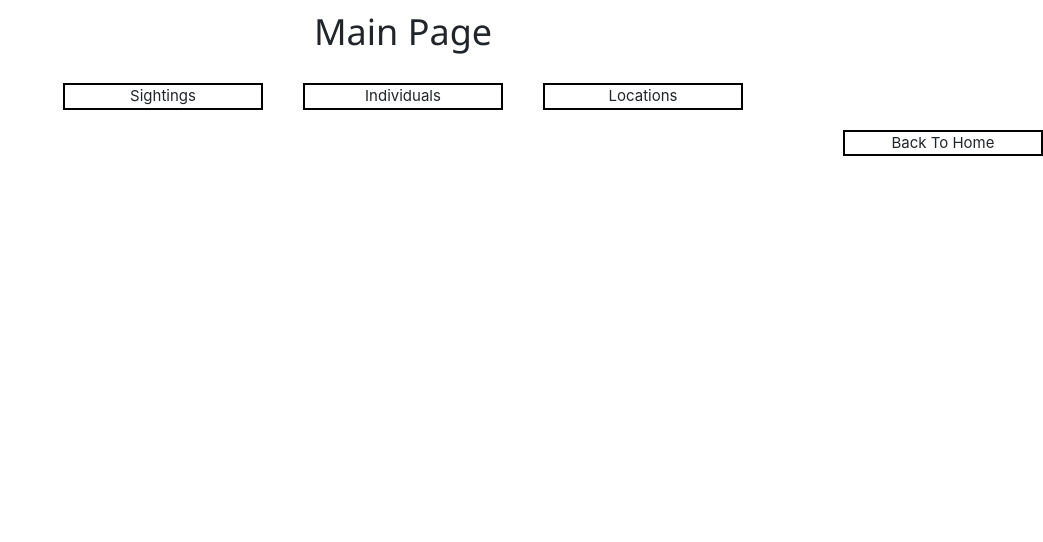
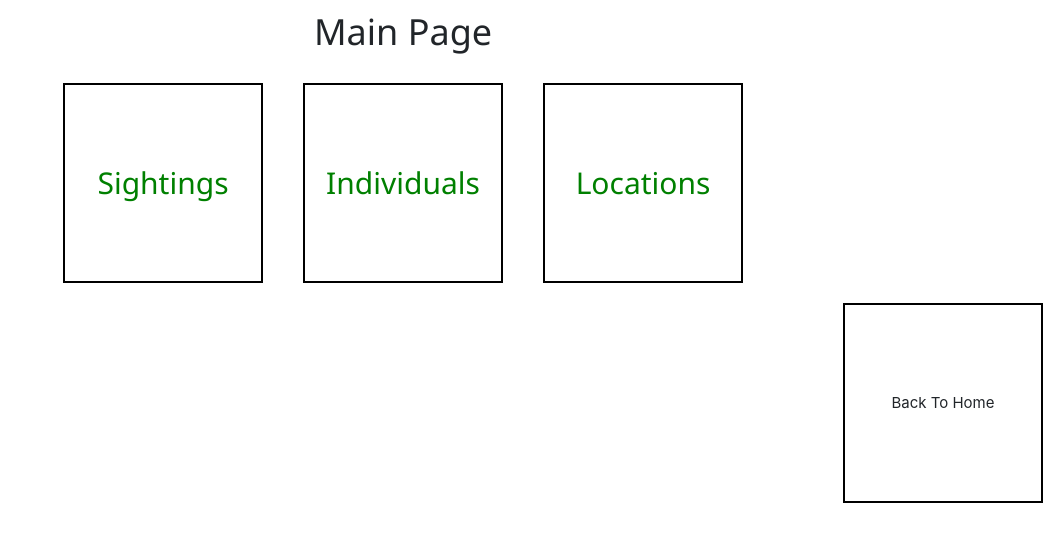
Before and after one commit to m3ia/animal-sightings, a React (Create React App) app in the folder client/: page / in a window 1280 px wide. Shown: the top 542 px of the page, without its empty margins (237-1280 px from the left). Built offline with nearby package versions, Linux system fonts and the light colour scheme.

Commit message:
Update CSS

```diff
--- a/client/src/App.css
+++ b/client/src/App.css
@@ -4,15 +4,22 @@
 /* NAVIGATION ------------------------------------------- */
 
 /* Main Menu Buttons */
+h2 {
+  color: green;
+}
 .main-menu-btns {
   display: flex;
   flex-direction: row;
   justify-content: center;
 }
 .menu-btns {
+  display: flex;
+  flex-direction: column;
+  justify-content: center;
   border: 2px solid black;
   width: 200px;
   margin: 20px;
+  height: 200px;
 }
 .footer {
   display: flex;
@@ -21,8 +28,12 @@
 }
 /* Return to home button in footer */
 .menu-button {
+  display: flex;
+  flex-direction: column;
+  justify-content: center;
   border: 2px solid black;
   width: 200px;
+  height: 200px;
 }
 /* MODALS */
 .launch-modal-btn {
@@ -46,7 +57,7 @@
   /* max-width: 500px; */
 }
 .cards {
-  border: 2px solid #e74c3c;
+  border: 2px solid green;
   text-align: left;
   padding: 8px;
   margin: 8px;
--- a/client/src/components/navigation/MainPage.jsx
+++ b/client/src/components/navigation/MainPage.jsx
@@ -7,17 +7,17 @@ const MainPage = ({setCurrentView}) => {
         <div
           className="sightings-menu-btn menu-btns"
           onClick={() => setCurrentView("sightings")}>
-          Sightings
+          <h2>Sightings</h2>
         </div>
         <div
           className="individuals-menu-btn menu-btns"
           onClick={() => setCurrentView("individuals")}>
-          Individuals
+          <h2>Individuals</h2>
         </div>
         <div
           className="locations-menu-btn menu-btns"
           onClick={() => setCurrentView("locations")}>
-          Locations
+          <h2>Locations</h2>
         </div>
       </div>
     </>
```
